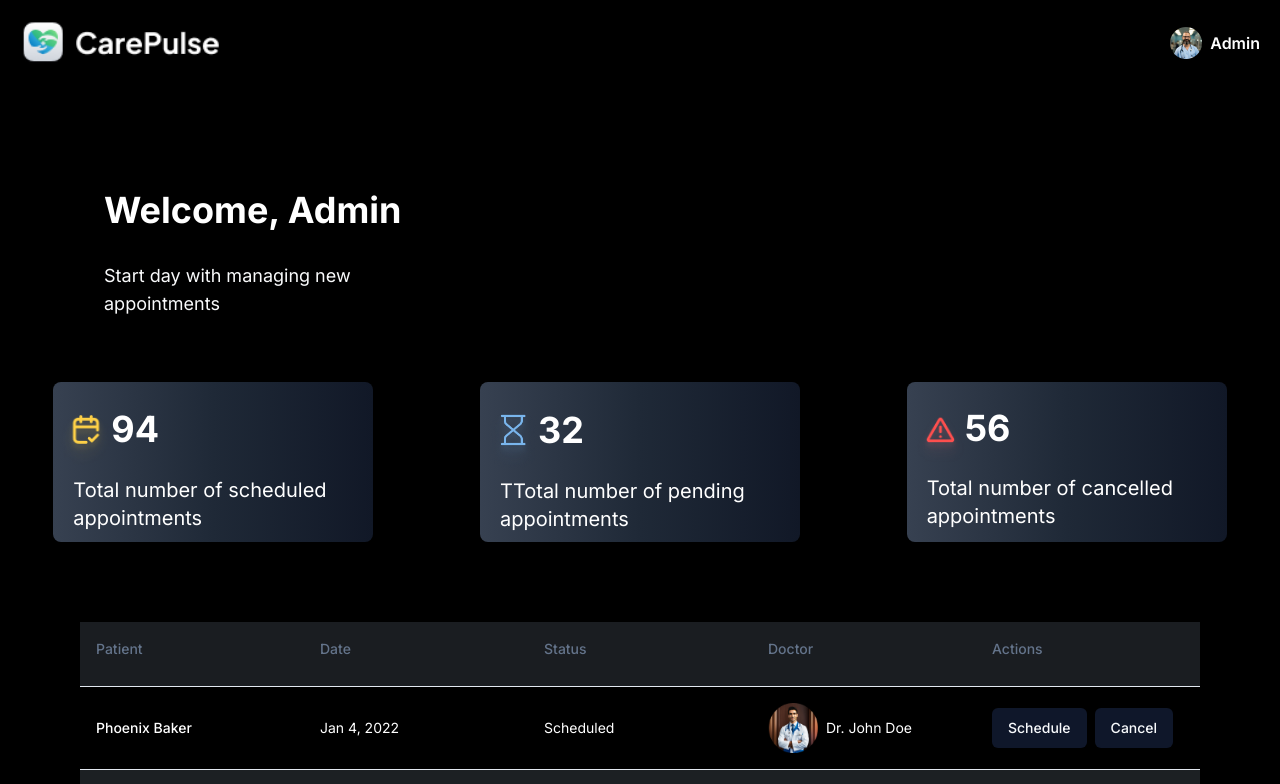
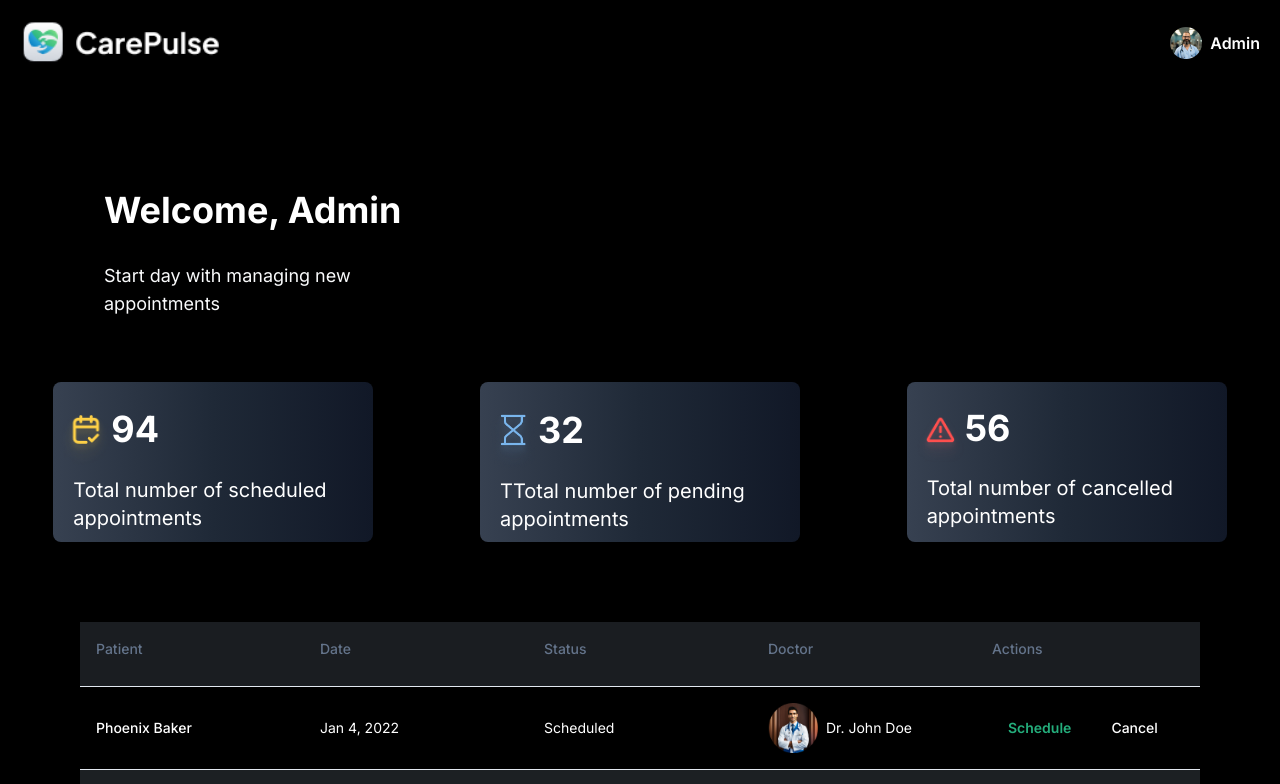
Before and after one commit to AliAsgharGill/Health-Care-System, a Next.js app: page /dashboard in a window 1280 px wide. Shown: the top 784 px of the page. Built offline with nearby package versions, Linux system fonts and the light colour scheme.

Commit message:
button set

```diff
--- a/src/components/dashoardTable/page.tsx
+++ b/src/components/dashoardTable/page.tsx
@@ -86,7 +86,7 @@ export function DashboardTable() {
       <TableCaption>A list of your recent appointments.</TableCaption>
       <TableHeader>
         <TableRow className="flex items-center justify-between pt-4 w-full bg-[#1A1D21] text-[#CDCECF] hover:bg-black">
-          <TableHead className="flex-1" >Patient</TableHead>
+          <TableHead className="flex-1">Patient</TableHead>
           <TableHead className="flex-1">Date</TableHead>
           <TableHead className="flex-1">Status</TableHead>
           <TableHead className="flex-1">Doctor</TableHead>
@@ -114,8 +114,13 @@ export function DashboardTable() {
               <span className="ml-2">{appointment.doctor.name}</span>
             </TableCell>
             <TableCell className="flex-1">
-              <Button className="mr-2">{appointment.actions.schedule}</Button>
-              <Button>{appointment.actions.cancel}</Button>
+              <Button
+                variant="ghost"
+                className=" font-semibold mr-2 text-[#24AE7C]"
+              >
+                {appointment.actions.schedule}
+              </Button>
+              <Button variant="ghost">{appointment.actions.cancel}</Button>
             </TableCell>
           </TableRow>
         ))}
```
